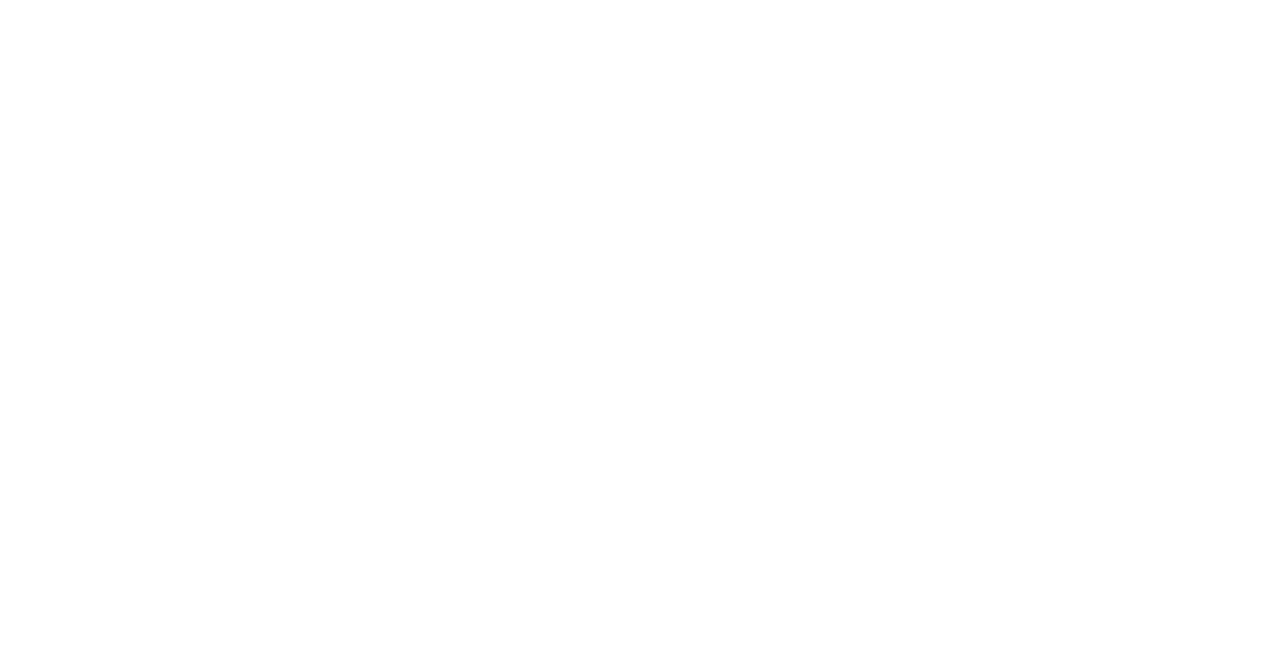
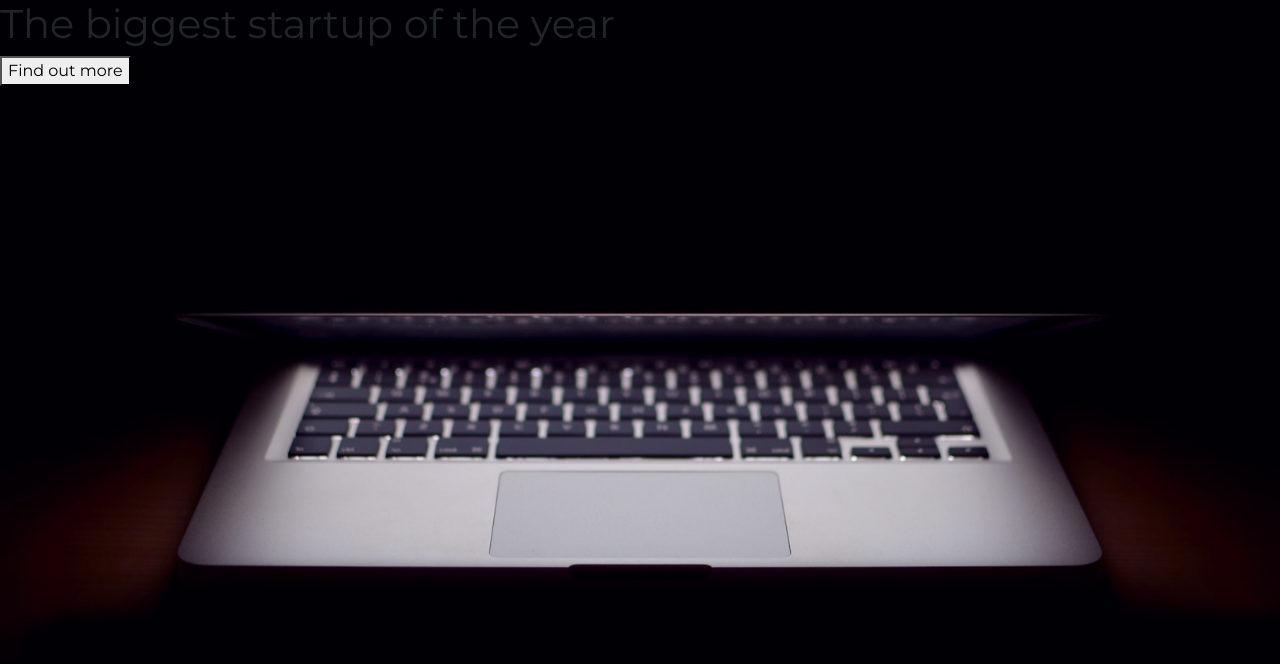
Before and after one commit to mickey-40/startup, a plain HTML site: page index.html in a window 1280 px wide. Drawn offline with nearby package versions, Linux system fonts and the light colour scheme.

Commit message:
added image as background

```diff
--- a/index.html
+++ b/index.html
@@ -20,6 +20,7 @@
     <link href="style.css" rel="stylesheet">
   </head>
   <body>
-
+    <h1>The biggest startup of the year</h1>
+    <button>Find out more</button>
   </body>
 </html>
--- a/style.css
+++ b/style.css
@@ -3,4 +3,9 @@ html {
   width: 100%;
   height: 100%;
   font-family: 'Montserrat', sans-serif;
+  background: url(header.jpg) no-repeat center center fixed;
+  -webkit-background-size: cover;
+  -moz-background-size: cover;
+  -o-background-size: cover;
+  background-size: cover;
 }
```
